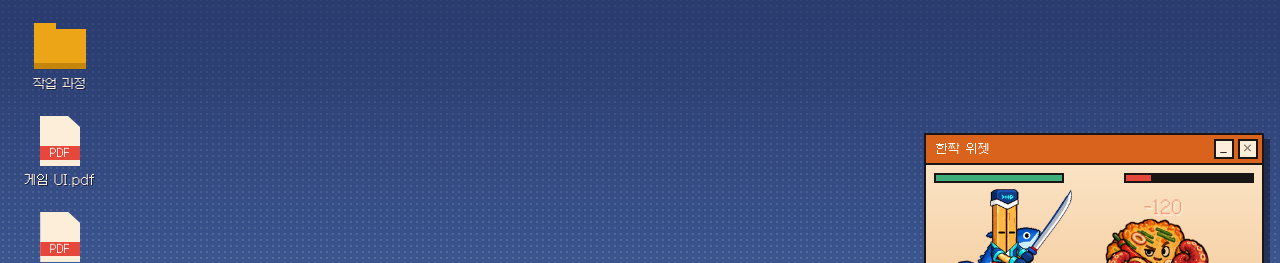
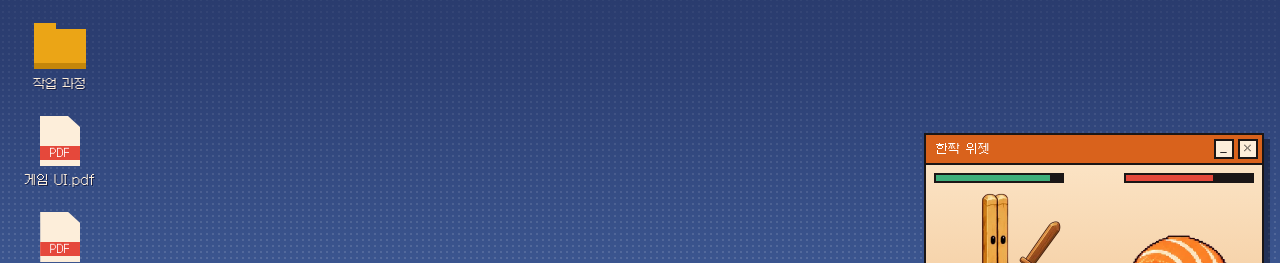
Before and after one commit to Seogaeun03/Seogaeun03.github.io, a plain HTML site: page index.html in a window 1280 px wide. Shown: the part 387-650 px from the top of the page. Drawn offline with Linux system fonts and the light colour scheme.

Commit message:
feat: 한짝 위젯을 안 입은 젓가락 실제 공격 동작과 같은 크기 니기리 다섯으로 바꾼다
Co-Authored-By: Claude Opus 5.5 <noreply@anthropic.com>

```diff
--- a/index.html
+++ b/index.html
@@ -75,12 +75,14 @@ body { background: #23305a; -webkit-user-select: none; user-select: none; }
 .viewer p { font-family: "Galmuri11", monospace; font-size: 12px; margin-top: 8px; }
 /* ── 한짝 위젯 ── */
 .hj .body { overflow: hidden; }
-.field { height: 160px; position: relative; background: linear-gradient(#fbe3c4, #f3c99a); overflow: hidden; }
+.field { height: 172px; position: relative; background: linear-gradient(#fbe3c4, #f3c99a); overflow: hidden; }
 .field::after { content: ""; position: absolute; left: 0; right: 0; bottom: 0; height: 22px; background: #c98a52; border-top: 2px solid #8a5a32; }
-.field .me { position: absolute; left: 24px; bottom: 16px; z-index: 2; }
-.field .mob { position: absolute; right: 22px; bottom: 18px; height: 108px; z-index: 2; transform: scaleX(-1); mix-blend-mode: multiply; }
-.field .mob.hurt { animation: hurt .25s steps(2); }
-@keyframes hurt { 50% { transform: scaleX(-1) translateX(-6px); filter: brightness(1.6); } }
+.field .actor { position: absolute; bottom: 18px; z-index: 2; background-repeat: no-repeat; }
+.field .me { left: 14px; width: 173px; height: 130px; background-image: url(img/hj/hero.webp); background-size: 2076px 130px; }
+.field .mob { right: 18px; width: 133px; height: 100px; background-size: 2660px 100px; transition: opacity .3s steps(3); }
+.field .mob.gone { opacity: 0; }
+.field .me.ouch { animation: ouch .3s steps(2); }
+@keyframes ouch { 50% { transform: translateX(-5px); filter: brightness(1.4) saturate(.6); } }
 .field .hp { position: absolute; top: 8px; height: 10px; width: 130px; background: var(--line); border: 2px solid var(--line); z-index: 3; }
 .field .hp i { display: block; height: 100%; background: #3fae7a; transition: width .2s steps(3); }
 .field .dmg { position: absolute; z-index: 4; font-family: "Galmuri11", monospace; font-size: 16px; color: #e5483b; text-shadow: 2px 2px 0 #fff; animation: up .8s steps(5) forwards; pointer-events: none; }
@@ -113,7 +115,7 @@ body { background: #23305a; -webkit-user-select: none; user-select: none; }
   .ic { width: auto; }
   .wnd:not(.hj) { left: 6px !important; right: 6px; top: 6px !important; width: auto !important; max-height: calc(100vh - var(--task) - 12px); }
   .wnd.hj { left: auto !important; right: 6px; top: auto !important; bottom: calc(var(--task) + 6px); width: 260px !important; }
-  .field { height: 120px; } .field .mob { height: 80px; } .field .me { transform: scale(.75); transform-origin: 0 100%; }
+  .field { height: 140px; } .field .actor { transform: scale(.78); } .field .me { transform-origin: 0 100%; } .field .mob { transform-origin: 100% 100%; }
   .task .app span { display: none; } .task .tray .kb { display: none; }
 }
 </style>
@@ -210,9 +212,7 @@ const DEF = {
       <span><kbd>F</kbd></span><span>맨 앞 창의 프로젝트 페이지로</span><span><kbd>ESC</kbd></span><span>맨 앞 창 닫기</span>
       <span><kbd>TAB</kbd></span><span>창 바꾸기</span><span><kbd>M</kbd></span><span>시작 메뉴</span></div>` },
   widget: { title: '한짝 위젯', acc: '#d9621c', w: 340, x: -1, y: -1, cls: 'hj', body: () => `<div class="field" id="field">
-      <div class="hp" style="left:8px"><i id="hp-me" style="width:100%"></i></div><div class="hp" style="right:8px"><i id="hp-mob" style="width:100%;background:#e5483b"></i></div>
-      <div class="me" id="me"><div class="sp" id="mesp" style="--src:url(img/hj-sushi-rest.png);--n:4;--w:134px;--h:120px;--t:.9s"></div></div>
-      <img class="mob" id="mob" src="img/octopus.gif" alt=""></div>`, st: ['Lv.<span id="lv">12</span>', '처치 <span id="kills">0</span>'] },
+      <div class="hp" style="left:8px"><i id="hp-me" style="width:100%"></i></div><div class="hp" style="right:8px"><i id="hp-mob" style="width:100%;background:#e5483b"></i></div><div class="actor me" id="me"></div><div class="actor mob" id="mob"></div></div>`, st: ['Lv.<span id="lv">12</span>', '처치 <span id="kills">0</span>'] },
 };
 function projBody(k) {
   const p = PROJ[k];
@@ -274,24 +274,57 @@ const clock = () => { const d = new Date(); $('#clock').textContent = String(d.g
 clock(); setInterval(clock, 10000);
 
 // ── 한짝 위젯: 젓가락이 알아서 싸운다 ──
-const MOBS = ['img/octopus.gif', 'img/chicken-king.gif'];
-let bt = null, mobHp = 100, kills = 0, mi = 0;
+// 게임의 안 입은 젓가락(기본 나무검)과 같은 크기의 니기리 다섯
+const MOBS = ['salmon-nigiri', 'shrimp-nigiri', 'tamago-nigiri', 'tuna-nigiri', 'flatfish-nigiri'];
+const HW = 173, MW = 133;               // 화면에 그리는 한 칸 폭
+let alive = false, mobHp = 100, meHp = 100, kills = 0, mi = 0, turn = 0, idleT = null;
+const $id = id => document.getElementById(id);
+const frame = (el, i, w) => { if (el) el.style.backgroundPosition = `${-i * w}px 0`; };
+const wait = ms => new Promise(r => setTimeout(r, ms));
+async function play(el, from, n, w, ms, onFrame) { for (let k = 0; k < n; k++) { frame(el, from + k, w); onFrame && onFrame(k); await wait(ms); } }
+function idle() {                       // 둘 다 숨 쉬기
+  clearInterval(idleT); let k = 0;
+  idleT = setInterval(() => { if (!busyMe) frame($id('me'), k % 4, HW); if (!busyMob) frame($id('mob'), k % 4, MW); k++; }, 200);
+}
+let busyMe = false, busyMob = false;
+function setMob() { const m = $id('mob'); if (!m) return; m.style.backgroundImage = `url(img/hj/${MOBS[mi]}.webp)`; frame(m, 0, MW); m.classList.remove('gone'); }
+function pop(text, crit, x, y) {
+  const f = $id('field'); if (!f) return; const n = document.createElement('span'); n.className = 'dmg' + (crit ? ' crit' : ''); n.textContent = text;
+  n.style.left = x + 'px'; n.style.top = y + 'px'; f.appendChild(n); setTimeout(() => n.remove(), 800);
+}
+async function round() {
+  if (!alive || !$id('field')) return;
+  const me = $id('me'), mob = $id('mob'), f = $id('field');
+  turn++;
+  if (turn % 3 === 0) {                 // 몬스터 차례
+    busyMob = true;
+    await play(mob, 8, 4, MW, 120, k => { if (k === 2) { meHp = Math.max(20, meHp - 8 - Math.random() * 8); $id('hp-me').style.width = meHp + '%'; me.classList.remove('ouch'); void me.offsetWidth; me.classList.add('ouch'); pop('-' + Math.round(40 + Math.random() * 40), false, 60, 40); } });
+    busyMob = false;
+  } else {                              // 젓가락 차례: 내려치기와 찌르기를 번갈아
+    busyMe = true; const from = turn % 2 ? 4 : 8;
+    await play(me, from, 4, HW, 95, async k => {
+      if (k !== 2) return;
+      const crit = Math.random() < .2, d = Math.round((crit ? 2.2 : 1) * (9 + Math.random() * 9));
+      mobHp -= d; $id('hp-mob').style.width = Math.max(0, mobHp) + '%';
+      pop('-' + d * 8, crit, f.clientWidth - 130 + Math.random() * 30, 30 + Math.random() * 24);
+      busyMob = true; play(mob, 12, 4, MW, 80).then(() => { busyMob = false; });
+    });
+    busyMe = false;
+  }
+  if (mobHp <= 0) {                      // 쓰러짐 → 다음 니기리
+    busyMob = true; await wait(260); await play(mob, 16, 4, MW, 130); await wait(500);
+    mob.classList.add('gone'); await wait(350);
+    kills++; mi = (mi + 1) % MOBS.length; mobHp = 100; meHp = Math.min(100, meHp + 30);
+    $id('kills').textContent = kills; if (kills % 3 === 0) $id('lv').textContent = 12 + kills / 3;
+    $id('hp-mob').style.width = '100%'; $id('hp-me').style.width = meHp + '%';
+    setMob(); busyMob = false; await wait(400);
+  }
+  setTimeout(round, 900 + Math.random() * 400);
+}
 function battle(on) {
-  clearInterval(bt); bt = null; if (!on) return;
-  bt = setInterval(() => {
-    const f = document.getElementById('field'); if (!f) return;
-    const sp = document.getElementById('mesp'), mob = document.getElementById('mob');
-    sp.style.setProperty('--src', 'url(img/hj-sushi-run.png)'); setTimeout(() => sp.style.setProperty('--src', 'url(img/hj-sushi-rest.png)'), 300);
-    const crit = Math.random() < .2, d = Math.round((crit ? 2.2 : 1) * (8 + Math.random() * 10));
-    mobHp -= d; mob.classList.remove('hurt'); void mob.offsetWidth; mob.classList.add('hurt');
-    const n = document.createElement('span'); n.className = 'dmg' + (crit ? ' crit' : ''); n.textContent = '-' + d * 8;
-    n.style.left = (f.clientWidth - 150 + Math.random() * 40) + 'px'; n.style.top = (40 + Math.random() * 30) + 'px'; f.appendChild(n); setTimeout(() => n.remove(), 800);
-    if (mobHp <= 0) { kills++; mobHp = 100; mi = (mi + 1) % MOBS.length; mob.src = MOBS[mi]; document.getElementById('kills').textContent = kills; if (kills % 3 === 0) document.getElementById('lv').textContent = 12 + kills / 3; }
-    document.getElementById('hp-mob').style.width = Math.max(0, mobHp) + '%';
-    document.getElementById('hp-me').style.width = (70 + Math.random() * 30) + '%';
-  }, 900);
+  alive = on; clearInterval(idleT); if (!on) return;
+  setMob(); idle(); setTimeout(round, 800);
 }
-
 // ── 키 ──
 addEventListener('keydown', e => {
   if (e.ctrlKey || e.metaKey || e.altKey) return;
```
Also changed, not shown: img/hj/flatfish-nigiri.webp (added), img/hj/hero.webp (added), img/hj/salmon-nigiri.webp (added), img/hj/shrimp-nigiri.webp (added), img/hj/tamago-nigiri.webp (added), img/hj/tuna-nigiri.webp (added).
